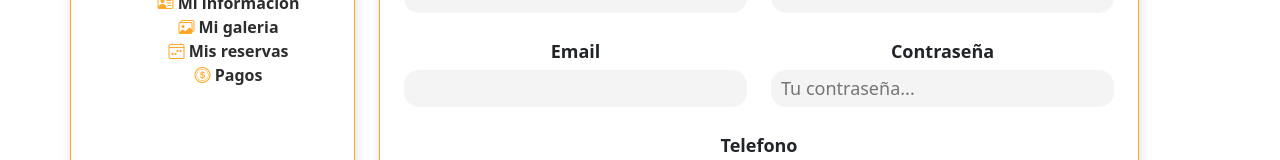
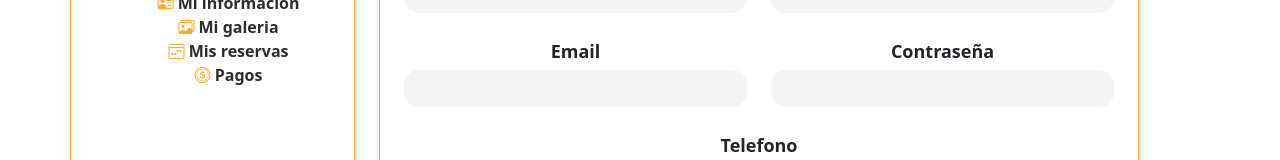
Before and after one commit to SamuelDTRI/FrontEndPawBnB, a React (Vite) app: page /dashboardSitter/1 in a window 1280 px wide. Shown: the part 242-402 px from the top of the page. Built offline with nearby package versions, Linux system fonts and the light colour scheme; no server answers.

Commit message:
bugs form arreglados

```diff
--- a/src/Components/FormsDashboardSitter/FormInfoSitter.jsx
+++ b/src/Components/FormsDashboardSitter/FormInfoSitter.jsx
@@ -1,20 +1,22 @@
 import { useEffect, useState } from "react";
+import { useDispatch, useSelector } from "react-redux";
+import { useParams } from "react-router-dom";
 import { Formik, Form, Field, ErrorMessage } from "formik";
+
+import { sitterInfo, updateSitter } from "../../redux/sitterSlice";
+import { Cities } from "../../Helpers/Cities";
+import { Barrios } from "../../Helpers/Barrios";
+
+import axios from "axios";
 import styles from "./FormInfoSitter.module.css";
-import { Barrios } from "../../Helpers/Barrios";
-import { Cities } from "../../Helpers/Cities";
-import { useDispatch, useSelector } from "react-redux";
-import axios from "axios";
-import { useParams } from "react-router-dom";
-import { sitterInfo, updateSitter } from "../../redux/sitterSlice";
 
 const FormInfoSitter = () => {
   const [formSent, setFormSent] = useState(false);
   const [forceUpdate, setForceUpdate] = useState(false);
+  const infoSitter = useSelector((state) => state.sitter);
 
   const dispatch = useDispatch();
   const { id } = useParams();
-  const infoSitter = useSelector((state) => state.sitter);
 
   const currentSitter = async () => {
     try {
@@ -30,32 +32,31 @@ const FormInfoSitter = () => {
       const {
         name,
         surName,
-        phone,
-        description,
-        dateOfBirth,
         email,
         password,
+        phone,
+        dateOfBirth,
+        rates,
+        city,
+        neighborhood,
         address,
-        neighborhood,
-        city,
-        rates,
+        description,
       } = values;
-      // Llamo a la acción updateSitter del slice para enviar los datos actualizados.
       await dispatch(
         updateSitter({
           id: id,
           updatedSitter: {
             name,
             surName,
-            phone,
-            description,
-            dateOfBirth,
             email,
             password,
+            phone,
+            dateOfBirth,
+            rates,
+            city,
+            neighborhood,
             address,
-            neighborhood,
-            city,
-            rates,
+            description,
           },
         })
       );
@@ -77,60 +78,59 @@ const FormInfoSitter = () => {
       <Formik
         initialValues={{
           name: infoSitter?.name || "",
-          surName: infoSitter?.surname || "",
+          surName: infoSitter?.surName || "",
+          email: infoSitter?.email || "",
+          password: infoSitter?.password || "",
           phone: infoSitter?.phone || "",
-          email: infoSitter?.email || "",
+          dateOfBirth: infoSitter?.dateOfBirth || "",
+          rates: infoSitter?.rates || "",
+          city: infoSitter?.city || "",
+          neighborhood: infoSitter?.neighborhood || "",
           address: infoSitter?.address || "",
-          neighborhood: infoSitter?.neighborhood || "",
-          city: infoSitter?.city || "",
           description: infoSitter?.description || "",
-          rate: infoSitter?.rates || "",
         }}
         validate={(values) => {
           let errors = {};
-          /* if (!values.name) {
-             errors.name = "Por favor ingresa un nombre.";
-           } else if (!/^[a-zA-ZÀ-ÿ\s]{1,20}$/.test(values.name)) {
-             errors.name = "Ingresa solo letras y no más de 20 caracteres.";
-           } */
-          // if (!values.surname) {
-          //   errors.surname = "Por favor ingresa un apellido.";
-          // } else if (!/^[a-zA-ZÀ-ÿ\s]{1,20}$/.test(values.surname)) {
-          //   errors.surname = "Ingresa solo letras y no más de 20 caracteres.";
-          // }
-          // if (!values.dateOfBirth) {
-          //   errors.dateOfBirth = "Por favor ingresa tu fecha de nacimiento.";
-          // }
-          // if (!values.rate) {
-          //   errors.rate = "Por favor ingresa tu tarifa por día.";
-          // } else if (!/^\d+(\.\d{1,2})?$/.test(values.rate)) {
-          //   errors.rate = "Ingresa una tarifa válida.";
-          // }
-          // if (!values.email) {
-          //   errors.email = "Por favor ingresa un mail.";
-          // } else if (
-          //   !/^[a-zA-Z0-9_.+-]+@[a-zA-Z0-9-]+\.[a-zA-Z0-9-.]+$/.test(
-          //     values.email
-          //   )
-          // ) {
-          //   errors.email =
-          //     "El correo solo puede contener letras, numeros, puntos, guiones, y guion bajo";
-          // }
-          // if (!values.phone) {
-          //   errors.phone = "Por favor ingresa un telefono.";
-          // } else if (!/^\d{10}$/.test(values.phone)) {
-          //   errors.phone = "Ingresa solo numeros y no más de 10 caracteres.";
-          // }
+          /*   if (!/^[a-zA-ZÀ-ÿ\s]{1,20}$/.test(values.name)) {
+            errors.name = "Ingresa solo letras y no más de 20 caracteres.";
+          }
+          if (!values.surName) {
+            errors.surName = "Por favor ingresa un apellido.";
+          } else if (!/^[a-zA-ZÀ-ÿ\s]{1,20}$/.test(values.surName)) {
+            errors.surName = "Ingresa solo letras y no más de 20 caracteres.";
+          }
+          if (!values.dateOfBirth) {
+            errors.dateOfBirth = "Por favor ingresa tu fecha de nacimiento.";
+          }
+          if (!values.rates) {
+            errors.rates = "Por favor ingresa tu tarifa por día.";
+          } else if (!/^\d+(\.\d{1,2})?$/.test(values.rates)) {
+            errors.rates = "Ingresa una tarifa válida.";
+          }
+          if (
+            !/^[a-zA-Z0-9_.+-]+@[a-zA-Z0-9-]+\.[a-zA-Z0-9-.]+$/.test(
+              values.email
+            )
+          ) {
+            errors.email =
+              "El correo solo puede contener letras, numeros, puntos, guiones, y guion bajo";
+          }
+          if (!/^\d{10}$/.test(values.phone)) {
+            errors.phone = "Ingresa solo numeros y no más de 10 caracteres.";
+          }
 
-          // if (!values.neighborhood) {
-          //   errors.neighborhood = "Por favor ingresa un Barrio.";
-          // }
-          // if (!values.city) {
-          //   errors.city = "Por favor ingresa una ciudad.";
-          // }
-          // if (!values.description) {
-          //   errors.description = "Por favor ingresa una descripcion.";
-          // }
+          if (!values.neighborhood) {
+            errors.neighborhood = "Por favor ingresa un Barrio.";
+          }
+          if (!values.city) {
+            errors.city = "Por favor ingresa una ciudad.";
+          }
+          if (!values.address) {
+            errors.address = "Por favor ingresa una direccion.";
+          }
+          if (!values.description) {
+            errors.description = "Por favor ingresa una descripcion.";
+          } */
 
           return errors;
         }}
@@ -147,7 +147,7 @@ const FormInfoSitter = () => {
                   type="text"
                   id="name"
                   name="name"
-                  placeholder={infoSitter.name}
+                  placeholder={infoSitter?.name}
                 />
                 <ErrorMessage
                   name="name"
@@ -162,12 +162,12 @@ const FormInfoSitter = () => {
                   type="text"
                   id="surName"
                   name="surName"
-                  placeholder={infoSitter.surName}
+                  placeholder={infoSitter?.surName}
                 />
                 <ErrorMessage
                   name="surName"
                   component={() => (
-                    <div className={styles.error}>{errors.surname}</div>
+                    <div className={styles.error}>{errors.surName}</div>
                   )}
                 />
               </div>
@@ -180,7 +180,7 @@ const FormInfoSitter = () => {
                   type="email"
                   id="email"
                   name="email"
-                  placeholder={infoSitter.email}
+                  placeholder={infoSitter?.email}
                 />
                 <ErrorMessage
                   name="email"
@@ -192,10 +192,10 @@ const FormInfoSitter = () => {
               <div className="col-lg-6 col-md-12">
                 <label htmlFor="password">Contraseña</label>
                 <Field
-                  type="text"
+                  type="password"
                   id="password"
                   name="password"
-                  placeholder="Tu contraseña..."
+                  placeholder={infoSitter?.password}
                 />
                 <ErrorMessage
                   name="password"
@@ -211,7 +211,7 @@ const FormInfoSitter = () => {
                 type="number"
                 id="phone"
                 name="phone"
-                placeholder={infoSitter.phone}
+                placeholder={infoSitter?.phone}
               />
               <ErrorMessage
                 name="phone"
@@ -227,7 +227,7 @@ const FormInfoSitter = () => {
                   type="date"
                   id="dateOfBirth"
                   name="dateOfBirth"
-                  value={infoSitter.dateOfBirth}
+                  placeholder={infoSitter?.dateOfBirth}
                 />
                 <ErrorMessage
                   name="dateOfBirth"
@@ -242,12 +242,12 @@ const FormInfoSitter = () => {
                   type="text"
                   id="rates"
                   name="rates"
-                  placeholder={infoSitter.rates}
+                  placeholder={infoSitter?.rates}
                 />
                 <ErrorMessage
                   name="rates"
                   component={() => (
-                    <div className={styles.error}>{errors.rate}</div>
+                    <div className={styles.error}>{errors.rates}</div>
                   )}
                 />
               </div>
@@ -301,12 +301,12 @@ const FormInfoSitter = () => {
                 type="text"
                 id="address"
                 name="address"
-                placeholder={infoSitter.address}
+                placeholder={infoSitter?.address}
               />
               <ErrorMessage
                 name="address"
                 component={() => (
-                  <div className={styles.error}>{errors.Direccion}</div>
+                  <div className={styles.error}>{errors.address}</div>
                 )}
               />
             </div>
@@ -316,7 +316,7 @@ const FormInfoSitter = () => {
                 type="text"
                 id="description"
                 name="description"
-                placeholder={infoSitter.description}
+                placeholder={infoSitter?.description}
               />
               <ErrorMessage
                 name="description"
--- a/src/Components/Gallery/Gallery.jsx
+++ b/src/Components/Gallery/Gallery.jsx
@@ -4,10 +4,18 @@ import "react-image-gallery/styles/css/image-gallery.css";
 import styles from "./Gallery.module.css";
 
 const Gallery = ({ infoSitter }) => {
+  const images = [
+    {
+      original:
+        "https://res.cloudinary.com/dtyqmfqi2/image/upload/v1707330140/enzo-y-yp_ozsk8j.jpg",
+      thumbnail:
+        "https://res.cloudinary.com/dtyqmfqi2/image/upload/v1707330140/enzo-y-yp_ozsk8j.jpg",
+    },
+  ];
   return (
     <div className={styles.galleryContainer}>
       <ImageGallery
-        items={infoSitter.photos}
+        items={images}
         thumbnailPosition={"bottom"}
         showPlayButton={false}
       />
```
Also changed, not shown: src/redux/sitterSlice.js (+7 -7 lines).
